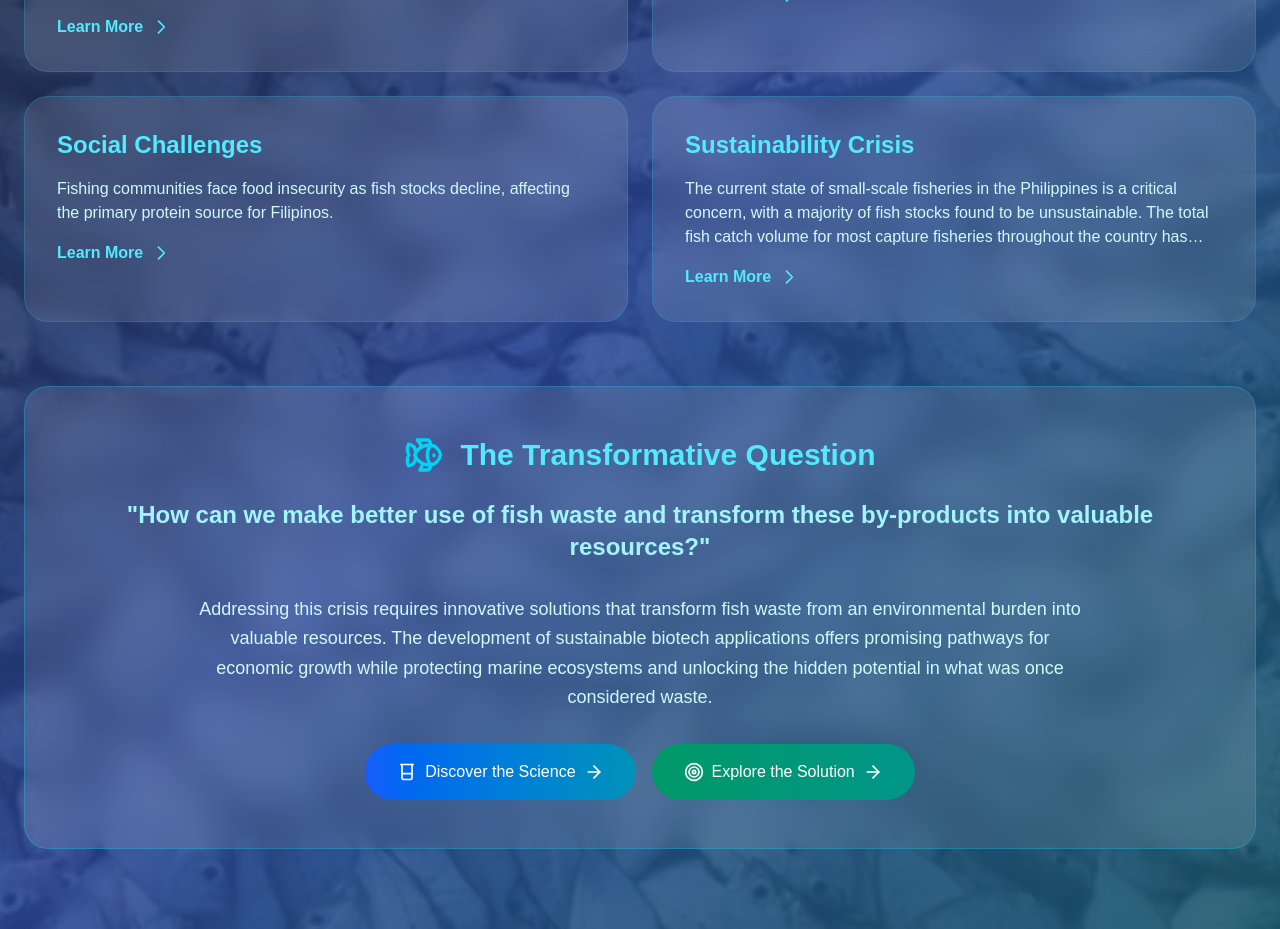
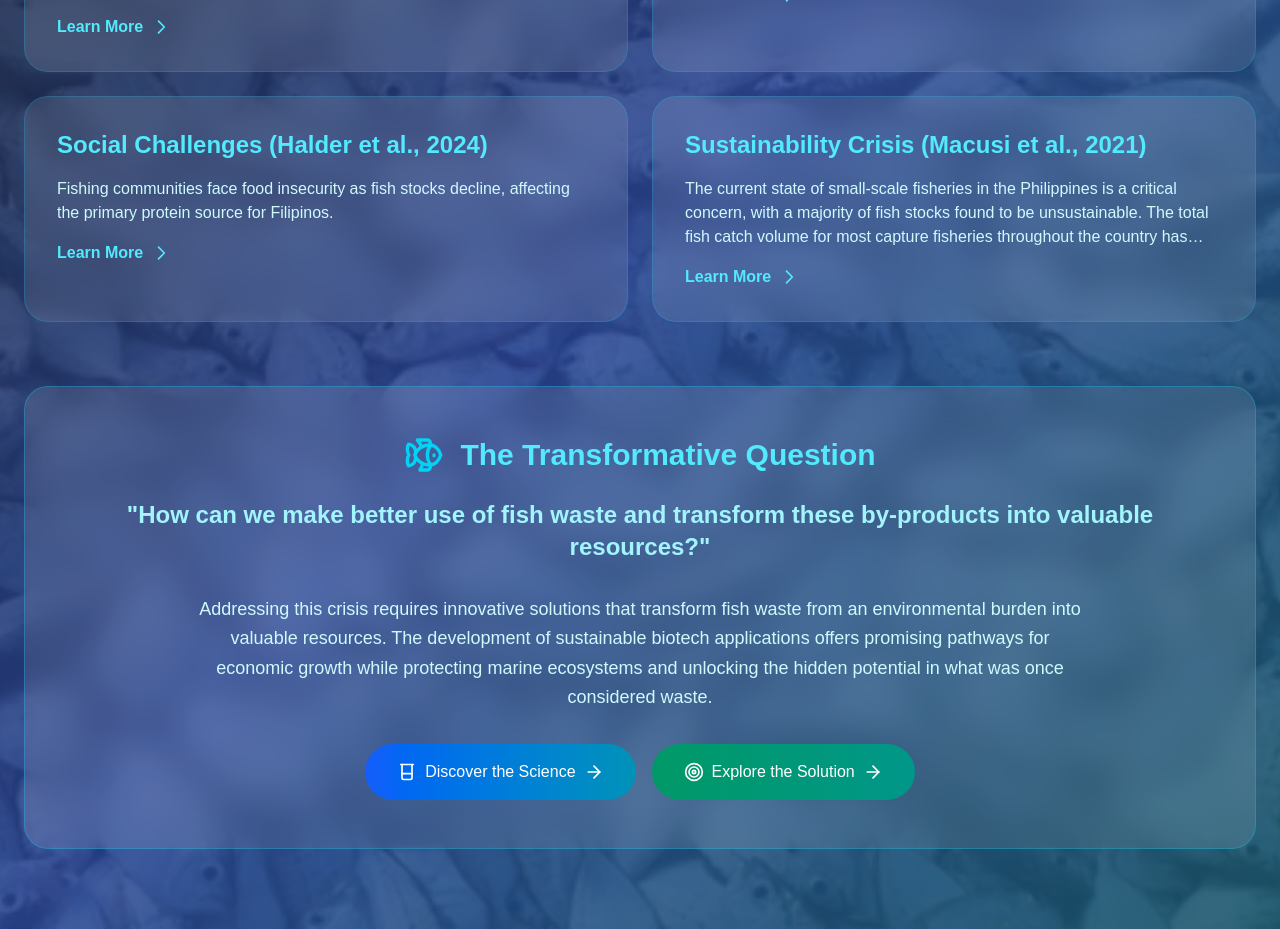
Before and after one commit to tempestmeow/FishWasteResearch, a Next.js app: page / in a window 1280 px wide. Shown: the part 2840-3769 px from the top of the page. Built offline with nearby package versions, Linux system fonts and the light colour scheme.

Commit message:
changes on problem headings

```diff
--- a/src/app/page.js
+++ b/src/app/page.js
@@ -100,18 +100,18 @@ export default function Home() {
       "The Philippines experiences significant annual losses with 20-40 percent of total fish caught and farmed lost due to poor post-harvest practices in the Philippines, creating substantial economic impacts across the fishing sector. Small-scale fishermen, who comprise the majority of the fishing workforce, face reduced income as inadequate post-harvest infrastructure forces them to sell catches at lower prices. Tourism revenue in coastal areas suffers when fish waste and poor handling practices affect water quality and marine ecosystems that tourists visit. Healthcare costs increase in fishing communities due to contamination from improper waste management affecting local water sources and air quality. Currently, fish waste from post-harvest losses represents missed opportunities for developing value-added products, as most processing byproducts remain underutilized rather than being converted into higher-value biotechnology applications."  ]
     },
     social: {
-      title: "Social Challenges",
+      title: "Social Challenges (Halder et al., 2024)",
       content: [
         "Fishing communities face food insecurity as fish stocks decline, affecting the primary protein source for Filipinos.",
         "Traditional fishing practices are threatened, endangering cultural heritage and knowledge passed down through generations.",
         "Women in fishing communities, who typically handle fish processing and waste management, face health risks from exposure to contaminated materials.",
-        "Educational opportunities for children in fishing communities are limited due to economic pressures and environmental health issues. (Halder et al., 2024)"
+        "Educational opportunities for children in fishing communities are limited due to economic pressures and environmental health issues."
       ]
     },
     sustainability: {
-      title: "Sustainability Crisis",
+      title: "Sustainability Crisis (Macusi et al., 2021)",
       content: [
-  "The current state of small-scale fisheries in the Philippines is a critical concern, with a majority of fish stocks found to be unsustainable. The total fish catch volume for most capture fisheries throughout the country has either stagnated or declined over the last three decades, contributing to poverty in many coastal communities. The lack of effective fisheries management and high exploitation rates perpetuate resource depletion. Without immediate intervention, Philippine fisheries may face collapse. The vulnerability of these communities is further highlighted by the fact that many fishers rely solely on fishing, with a lack of alternative livelihoods, making them highly susceptible to continued resource degradation (Macusi et al., 2021)."
+  "The current state of small-scale fisheries in the Philippines is a critical concern, with a majority of fish stocks found to be unsustainable. The total fish catch volume for most capture fisheries throughout the country has either stagnated or declined over the last three decades, contributing to poverty in many coastal communities. The lack of effective fisheries management and high exploitation rates perpetuate resource depletion. Without immediate intervention, Philippine fisheries may face collapse. The vulnerability of these communities is further highlighted by the fact that many fishers rely solely on fishing, with a lack of alternative livelihoods, making them highly susceptible to continued resource degradation."
 ]    }
   };
 
```
